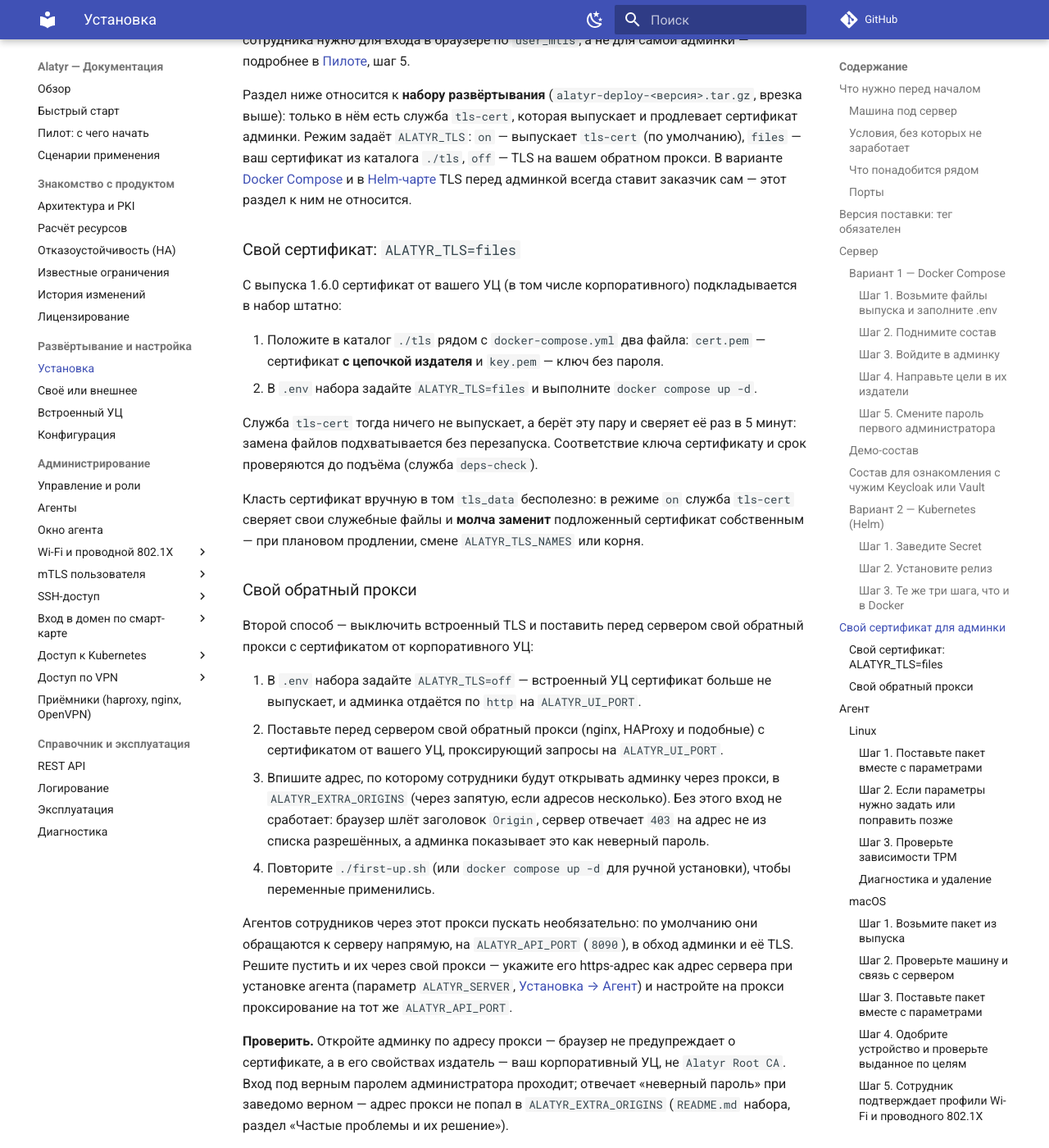
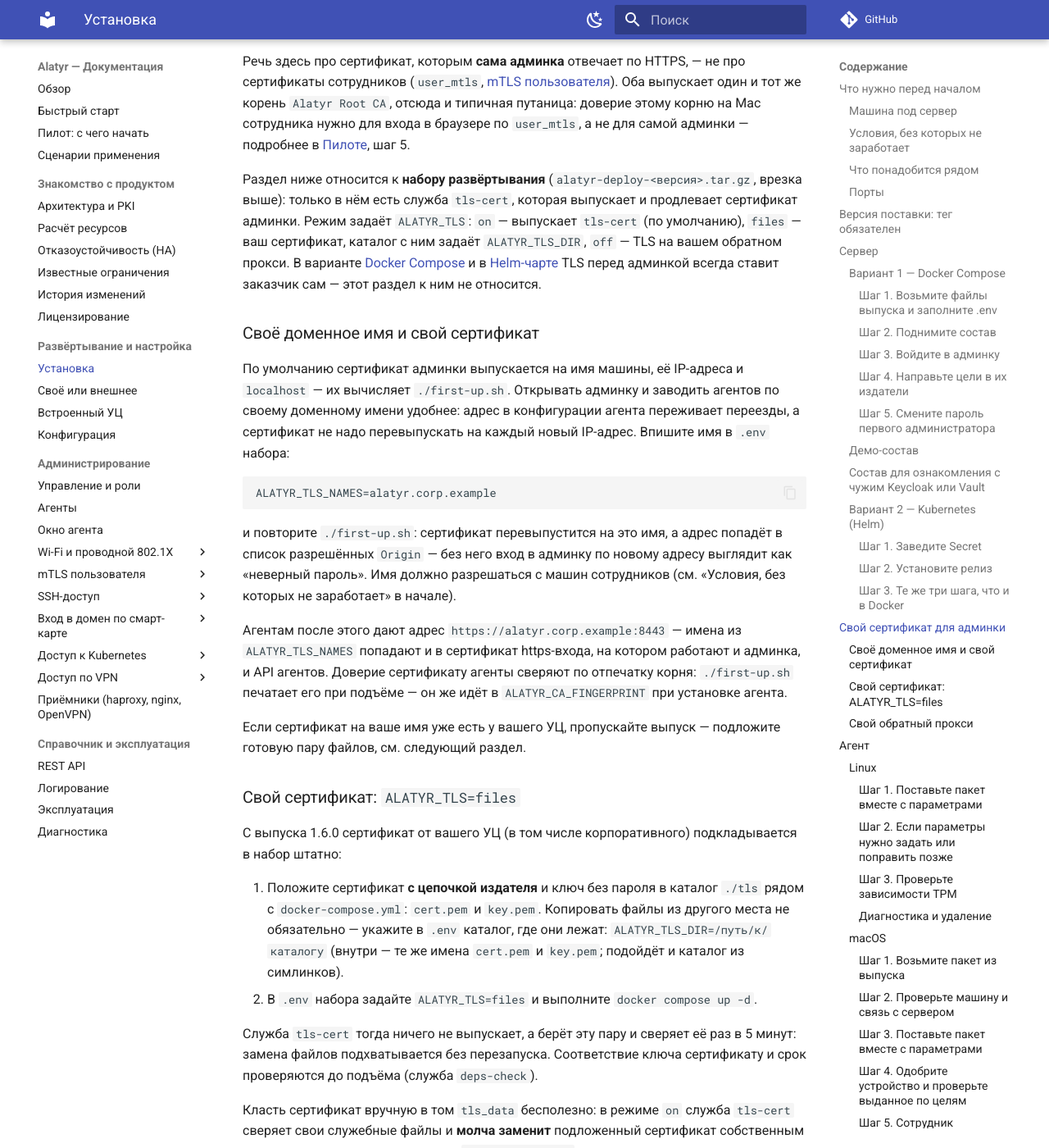
Before and after one commit to s3m4rgl/alatyr-docs, an MkDocs documentation site: the page built from docs/installation.md, in a window 1280 px wide and 1400 px high, scrolled down 12056 px. Shown: the whole window at 82% size. Built offline with MkDocs 1.6.1 and Material for MkDocs 9.7.7, drawn with Linux system fonts in a browser that asks for light colours; comment, search, counter and statistics services are not loaded; some of the changed text lies outside the part shown.

Commit message:
docs: один https-вход — админка и API агентов на 8443, демо на 13000
Админка и API агентов обслуживаются одним https-портом 8443; прямой
http-порт API остаётся только для отладки с самой машины. Демо-стенд
поднимает TLS-фронт на 13000 с цепочкой и отпечатком корня, ключ
создаётся под umask 077, пустые или неполные файлы сертификата — отказ.
Обновлены установка, быстрый старт, пилот и README.

````diff
--- a/docs/installation.md
+++ b/docs/installation.md
@@ -89,10 +89,10 @@ Windows и Linux, Secure Enclave на macOS либо поддерживаема
 
 | Порт | Что на нём |
 |---|---|
-| `8443` | админка по HTTPS в наборе развёртывания из выпуска (меняется через `ALATYR_HTTPS_PORT`) |
-| `8090` | API сервера (`docker-compose.yml`, меняется через `ALATYR_API_PORT`) |
+| `8443` | один https-вход набора развёртывания из выпуска: админка и API агентов, служба `web` (меняется через `ALATYR_HTTPS_PORT`) |
+| `8090` | API сервера — только с самой машины, `127.0.0.1` (меняется через `ALATYR_API_PORT`; наружу открывают через `ALATYR_API_BIND`, на свой риск) |
 | `3000` | админка (`docker-compose.yml`, меняется через `ALATYR_UI_PORT`) |
-| `13000` / `18090` | демо-состав (`docker-compose.demo.yml`): админка / API |
+| `13000` / `18090` | демо-состав (`docker-compose.demo.yml`): `13000` — один https-вход, админка и API; `18090` — прямой http API, только с самой машины |
 | `8200` | Vault |
 | `8080` | Keycloak (состав для ознакомления `docker-compose.dev.yml`) |
 
@@ -335,8 +335,13 @@ ALATYR_IMAGE_TAG=<версия из релизных заметок> \
   docker compose -f docker-compose.demo.yml up -d
 ```
 
-**Результат.** Открывается `http://localhost:13000`, вход —
-`admin@wifi.local` / `Admin1234!`. API — `http://localhost:18090`.
+**Результат.** Открывается `https://localhost:13000`, вход —
+`admin@wifi.local` / `Admin1234!`. Браузер предупредит о сертификате: он
+самовыпущен корнем демо-стека — для демо это ожидаемо. API агентов — тот же
+`https://localhost:13000`; прямой `http://localhost:18090` отвечает только
+с самой машины. Имена, на которые выпущен сертификат демо, задаёт
+`ALATYR_DEMO_NAMES`, свой каталог с файлами `cert.pem` и `key.pem` —
+`ALATYR_DEMO_TLS_DIR`.
 
 !!! danger "Это демонстрация, а не установка"
     Пароль администратора, пароль базы, токен Vault и ключи шифрования
@@ -475,19 +480,48 @@ kubectl -n alatyr logs deploy/alatyr-server | grep -i vault
 (`alatyr-deploy-<версия>.tar.gz`, врезка выше): только в нём есть служба
 `tls-cert`, которая выпускает и продлевает сертификат админки. Режим задаёт
 `ALATYR_TLS`: `on` — выпускает `tls-cert` (по умолчанию), `files` — ваш
-сертификат из каталога `./tls`, `off` — TLS на вашем обратном прокси. В варианте [Docker
+сертификат, каталог с ним задаёт `ALATYR_TLS_DIR`, `off` — TLS на вашем
+обратном прокси. В варианте [Docker
 Compose](#вариант-1--docker-compose) и в [Helm-чарте](#вариант-2--kubernetes-helm)
 TLS перед админкой всегда ставит заказчик сам — этот раздел к ним не
 относится.
+
+### Своё доменное имя и свой сертификат
+
+По умолчанию сертификат админки выпускается на имя машины, её IP-адреса
+и `localhost` — их вычисляет `./first-up.sh`. Открывать админку и заводить
+агентов по своему доменному имени удобнее: адрес в конфигурации агента
+переживает переезды, а сертификат не надо перевыпускать на каждый новый
+IP-адрес. Впишите имя в `.env` набора:
+
+```
+ALATYR_TLS_NAMES=alatyr.corp.example
+```
+
+и повторите `./first-up.sh`: сертификат перевыпустится на это имя, а адрес
+попадёт в список разрешённых `Origin` — без него вход в админку по новому
+адресу выглядит как «неверный пароль». Имя должно разрешаться с машин
+сотрудников (см. «Условия, без которых не заработает» в начале).
+
+Агентам после этого дают адрес `https://alatyr.corp.example:8443` — имена
+из `ALATYR_TLS_NAMES` попадают и в сертификат https-входа, на котором
+работают и админка, и API агентов. Доверие сертификату агенты сверяют по
+отпечатку корня: `./first-up.sh` печатает его при подъёме — он же идёт в
+`ALATYR_CA_FINGERPRINT` при установке агента.
+
+Если сертификат на ваше имя уже есть у вашего УЦ, пропускайте выпуск —
+подложите готовую пару файлов, см. следующий раздел.
 
 ### Свой сертификат: `ALATYR_TLS=files`
 
 С выпуска 1.6.0 сертификат от вашего УЦ (в том числе корпоративного)
 подкладывается в набор штатно:
 
-1. Положите в каталог `./tls` рядом с `docker-compose.yml` два файла:
-   `cert.pem` — сертификат **с цепочкой издателя** и `key.pem` — ключ без
-   пароля.
+1. Положите сертификат **с цепочкой издателя** и ключ без пароля в каталог
+   `./tls` рядом с `docker-compose.yml`: `cert.pem` и `key.pem`. Копировать
+   файлы из другого места не обязательно — укажите в `.env` каталог, где они
+   лежат: `ALATYR_TLS_DIR=/путь/к/каталогу` (внутри — те же имена `cert.pem`
+   и `key.pem`; подойдёт и каталог из симлинков).
 2. В `.env` набора задайте `ALATYR_TLS=files` и выполните `docker compose up -d`.
 
 Служба `tls-cert` тогда ничего не выпускает, а берёт эту пару и сверяет её
@@ -516,12 +550,12 @@ TLS перед админкой всегда ставит заказчик са
 4. Повторите `./first-up.sh` (или `docker compose up -d` для ручной
    установки), чтобы переменные применились.
 
-Агентов сотрудников через этот прокси пускать необязательно: по умолчанию
-они обращаются к серверу напрямую, на `ALATYR_API_PORT` (`8090`), в обход
-админки и её TLS. Решите пустить и их через свой прокси — укажите его
-https-адрес как адрес сервера при установке агента (параметр
+Агентов сотрудников через этот прокси пускать необязательно: у набора есть
+свой https-вход (`https://<имя>:8443`, служба `web`) — по нему агенты и
+ходят, трафик уже шифрован. Решите пустить и их через свой прокси —
+укажите его https-адрес как адрес сервера при установке агента (параметр
 `ALATYR_SERVER`, [Установка → Агент](#агент)) и настройте на прокси
-проксирование на тот же `ALATYR_API_PORT`.
+проксирование на тот же https-вход набора (`ALATYR_HTTPS_PORT`).
 
 **Проверить.** Откройте админку по адресу прокси — браузер не предупреждает о
 сертификате, а в его свойствах издатель — ваш корпоративный УЦ, не `Alatyr
@@ -555,7 +589,7 @@ Root CA`. Вход под верным паролем администратор
 | Как поставлен сервер | Адрес для агента |
 |---|---|
 | Перед API стоит ваш обратный прокси с TLS (рекомендуется) | адрес прокси, например `https://alatyr.your-domain.example` |
-| Набор развёртывания из выпуска, без своего обратного прокси | `http://<адрес машины>:8090` — порт `ALATYR_API_PORT` из `.env`. Только для пробы в закрытой сети: без TLS агент на каждом цикле предупреждает в журнале, что данные идут незашифрованными |
+| Набор развёртывания из выпуска, без своего обратного прокси | `https://<имя машины>:8443` — один https-вход набора. Сертификат выпущен корнем `Alatyr Root CA`; его отпечаток печатает `./first-up.sh` — он нужен для `ALATYR_CA_FINGERPRINT` |
 
 Во всех примерах ниже адрес — `https://` за обратным прокси.
 
@@ -840,10 +874,10 @@ sudo test -s "$CFG/config.env.preseed" && test -s "$PKG" \
 ```
 
 **`SERVER` — адрес API сервера, а не админки**, по умолчанию `https://`:
-адрес вашего обратного прокси с TLS. Адрес `http://<адрес машины>:8090`
-(набор без прокси) годится только для пробы в закрытой сети: агент тогда
-на каждом цикле пишет в журнал предупреждение, что данные идут
-незашифрованными. Подробнее — [какой адрес давать агенту](#агент).
+адрес вашего обратного прокси с TLS либо один https-вход набора —
+`https://<имя машины>:8443` (сертификат корня `Alatyr Root CA`, отпечаток
+печатает `./first-up.sh`). Подробнее — [какой адрес давать
+агенту](#агент).
 
 **Что происходит с файлом предварительных значений.** Сценарий установки
 читает его (только если владелец файла — `root`, иначе файл игнорируется),
@@ -1106,7 +1140,7 @@ msiexec /i alatyr-agent-<версия>-x64.msi /qn `
 ```
 
 `ALATYR_SERVER` — адрес API сервера: за обратным прокси с TLS — его адрес,
-при пробной установке набором без прокси — `http://<адрес машины>:8090` (см.
+без прокси — один https-вход набора, `https://<имя машины>:8443` (см.
 [какой адрес давать агенту](#агент)).
 
 Полезные ключи установки:
@@ -1184,7 +1218,7 @@ msiexec /i alatyr-agent-<версия>-x64.msi /qn ALATYR_SERVER=https://alatyr.
 ```
 
 Здесь `https://alatyr.corp` — адрес обратного прокси перед API; без прокси
-укажите `http://<адрес>:8090`.
+укажите `https://<имя машины>:8443`.
 
 **Групповая политика свойств `msiexec` передавать не умеет** — администратор
 назначает пакет компьютерам, и всё. Поэтому настройки задаются самой
````
Also changed, not shown: other parts of docs/installation.md (+1 -1 lines), README.md (+5 -3 lines), docker-compose.demo.yml (+220 -9 lines), docs/pilot.md (+7 -4 lines), docs/quickstart.md (+20 -10 lines).
